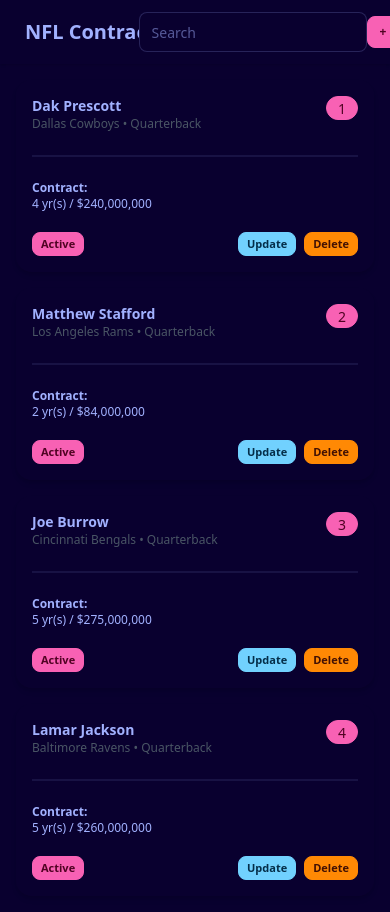
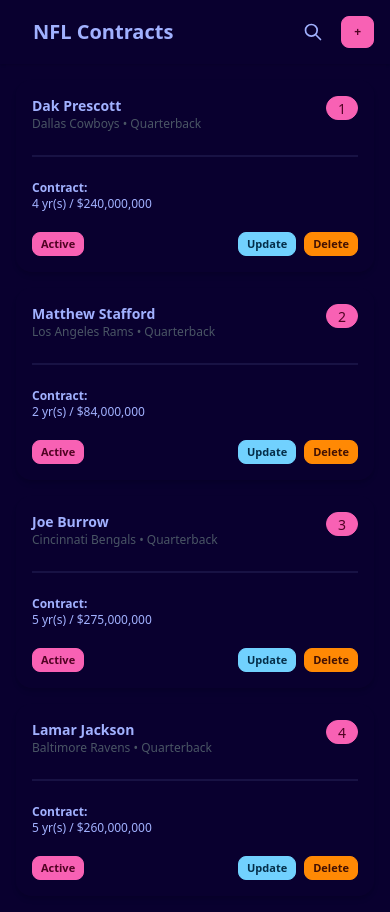
Before and after one commit to dotnickcore/react-crud-tutorial, a React (Vite) app in the folder frontend/: page / in a window 390 px wide. Built offline with nearby package versions, Linux system fonts and the light colour scheme.

Commit message:
fixed navbar

```diff
--- a/frontend/src/components/ui/ModalForm.tsx
+++ b/frontend/src/components/ui/ModalForm.tsx
@@ -21,7 +21,6 @@
         </h3>
 
         <form onSubmit={handleFormSubmit} className="space-y-4">
-          {/* Add your form fields here */}
           <div className="grid grid-cols-1 md:grid-cols-2 gap-4">
             <div className="form-control">
               <label className="label">
@@ -120,6 +119,16 @@
               </label>
               <input type="number" className="input input-bordered" />
             </div>
+
+            <div className="form-control">
+              <label className="label">
+                <span className="label-text">Status</span>
+              </label>
+              <select className="select select-bordered w-full max-w-xs">
+                <option>Active</option>
+                <option>Inactive</option>
+              </select>
+            </div>
           </div>
 
           <div className="modal-action">
--- a/frontend/src/components/ui/NavBar.tsx
+++ b/frontend/src/components/ui/NavBar.tsx
@@ -1,22 +1,50 @@
+import { useState } from 'react';
+
 function NavBar({ onOpen }: { onOpen: React.MouseEventHandler<HTMLElement> }) {
+  const [isSearchOpen, setIsSearchOpen] = useState(false);
+
   return (
-    <div className="navbar bg-base-100 shadow-sm">
-      <div className="navbar-start">
+    <div className="navbar bg-base-100 shadow-sm px-4">
+      <div className={`navbar-start transition-opacity ${isSearchOpen ? 'opacity-0 absolute' : 'opacity-100'} md:opacity-100 md:static`}>
         <a className="btn btn-ghost text-xl">NFL Contracts</a>
       </div>
 
-      <div className="navbar-center">
-        <div className="form-control">
-          <input
-            type="text"
-            placeholder="Search"
-            className="input input-bordered w-full md:w-auto"
-          />
+      <div className={`navbar-center transition-all duration-300 ${isSearchOpen ? 'w-full opacity-100' : 'w-0 opacity-0'} md:opacity-100 md:w-auto`}>
+        <div className="form-control w-full relative">
+          <div className="relative">
+            <input
+              type="text"
+              placeholder="Search players..."
+              className="input input-bordered w-full pl-10 pr-4 py-2"
+              autoFocus={isSearchOpen}
+            />
+
+            <div className="absolute inset-y-0 left-0 pl-3 flex items-center pointer-events-none">
+              <svg xmlns="http://www.w3.org/2000/svg" className="h-4 w-4 text-gray-400" fill="none" viewBox="0 0 24 24" stroke="currentColor">
+                <path strokeLinecap="round" strokeLinejoin="round" strokeWidth={2} d="M21 21l-6-6m2-5a7 7 0 11-14 0 7 7 0 0114 0z" />
+              </svg>
+            </div>
+          </div>
         </div>
       </div>
 
       <div className="navbar-end">
-        <a className="btn btn-primary btn-sm md:btn-md" onClick={onOpen}>
+        <button
+          className="btn btn-ghost btn-circle md:hidden"
+          onClick={() => setIsSearchOpen(!isSearchOpen)}
+        >
+          {isSearchOpen ? (
+            <svg xmlns="http://www.w3.org/2000/svg" className="h-5 w-5" fill="none" viewBox="0 0 24 24" stroke="currentColor">
+              <path strokeLinecap="round" strokeLinejoin="round" strokeWidth={2} d="M6 18L18 6M6 6l12 12" />
+            </svg>
+          ) : (
+            <svg xmlns="http://www.w3.org/2000/svg" className="h-5 w-5" fill="none" viewBox="0 0 24 24" stroke="currentColor">
+              <path strokeLinecap="round" strokeLinejoin="round" strokeWidth={2} d="M21 21l-6-6m2-5a7 7 0 11-14 0 7 7 0 0114 0z" />
+            </svg>
+          )}
+        </button>
+
+        <a className="btn btn-primary btn-sm md:btn-md ml-2" onClick={onOpen}>
           <span className="hidden sm:inline">Add Player</span>
           <span className="sm:hidden">+</span>
         </a>
```
